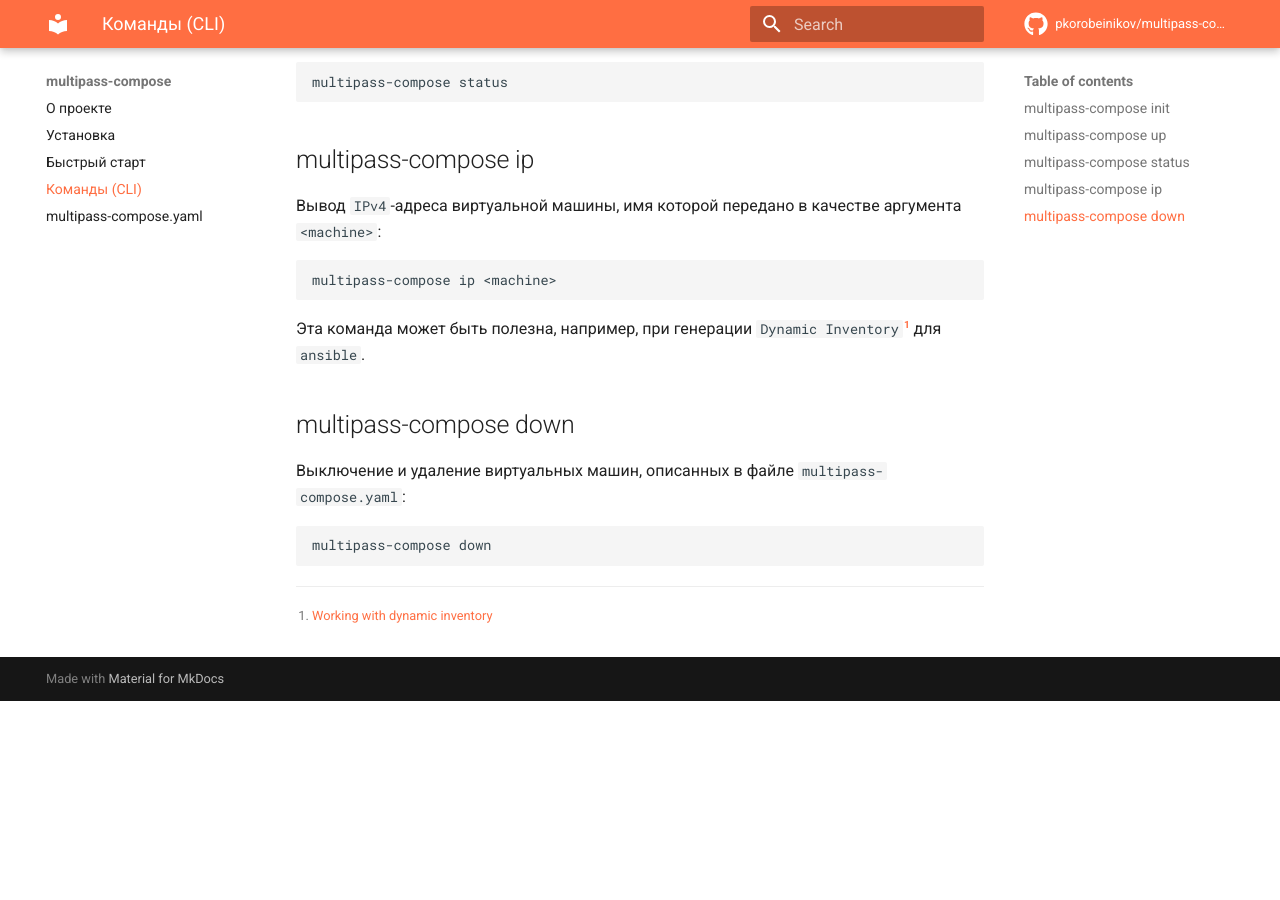
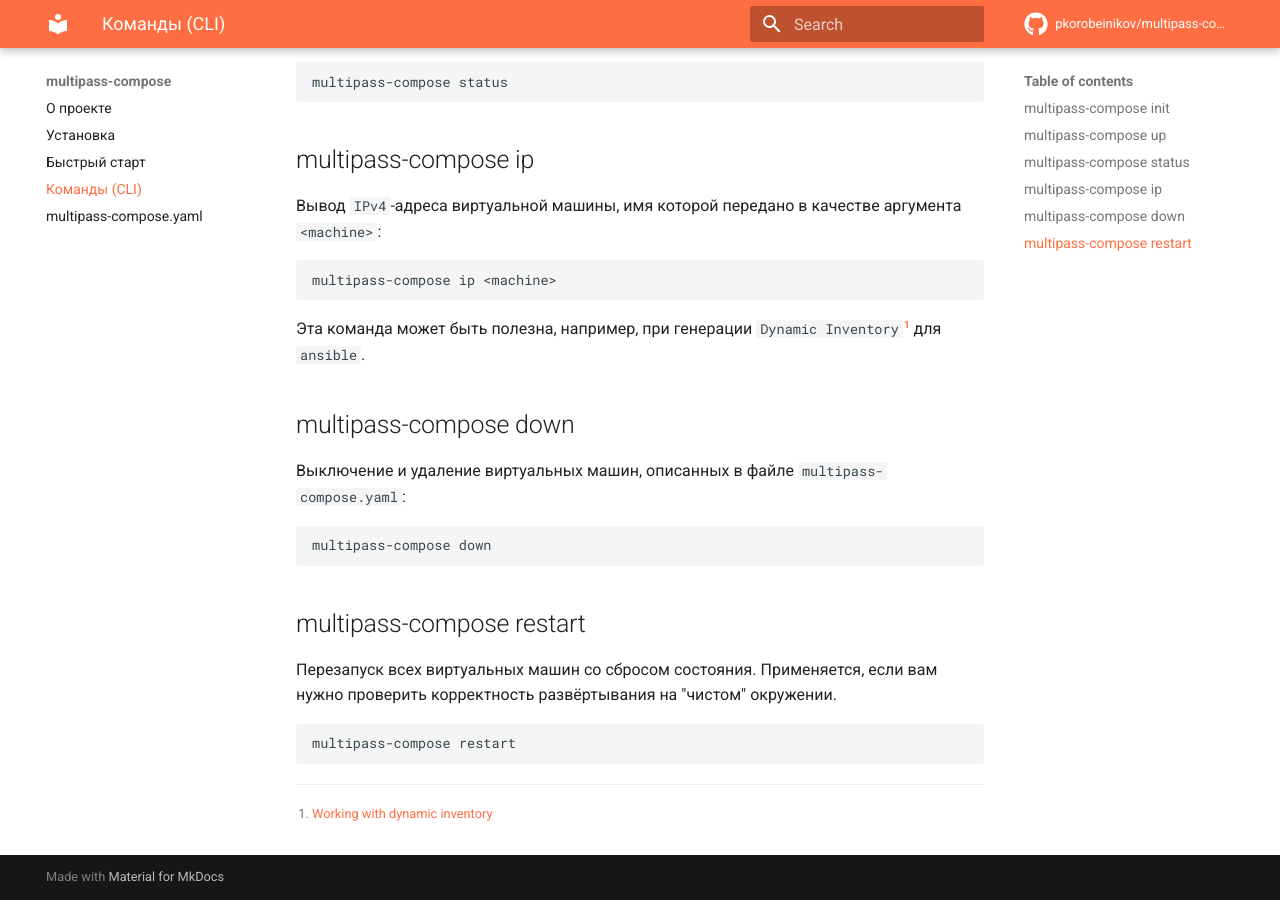
Before and after one commit to petr-korobeinikov/multipass-compose, an MkDocs documentation site: the page built from docs/command-line-reference.md, in a window 1280 px wide and 900 px high, scrolled down 621 px. Built offline with MkDocs 1.6.1 and Material for MkDocs 9.7.7, drawn with Linux system fonts in a browser that asks for light colours; comment, search, counter and statistics services are not loaded; before the commit the page ends 1322 px from its top, so only the background shows below that.

Commit message:
Add restart subcommand

````diff
--- a/docs/command-line-reference.md
+++ b/docs/command-line-reference.md
@@ -47,4 +47,13 @@ multipass-compose ip <machine>
 multipass-compose down
 ```
 
+## multipass-compose restart
+
+Перезапуск всех виртуальных машин со сбросом состояния. Применяется, если вам
+нужно проверить корректность развёртывания на "чистом" окружении.
+
+```shell
+multipass-compose restart
+```
+
 [^dynamic-inventory]: [Working with dynamic inventory](https://docs.ansible.com/ansible/latest/user_guide/intro_dynamic_inventory.html)
````
Also changed, not shown: 1 other file.
